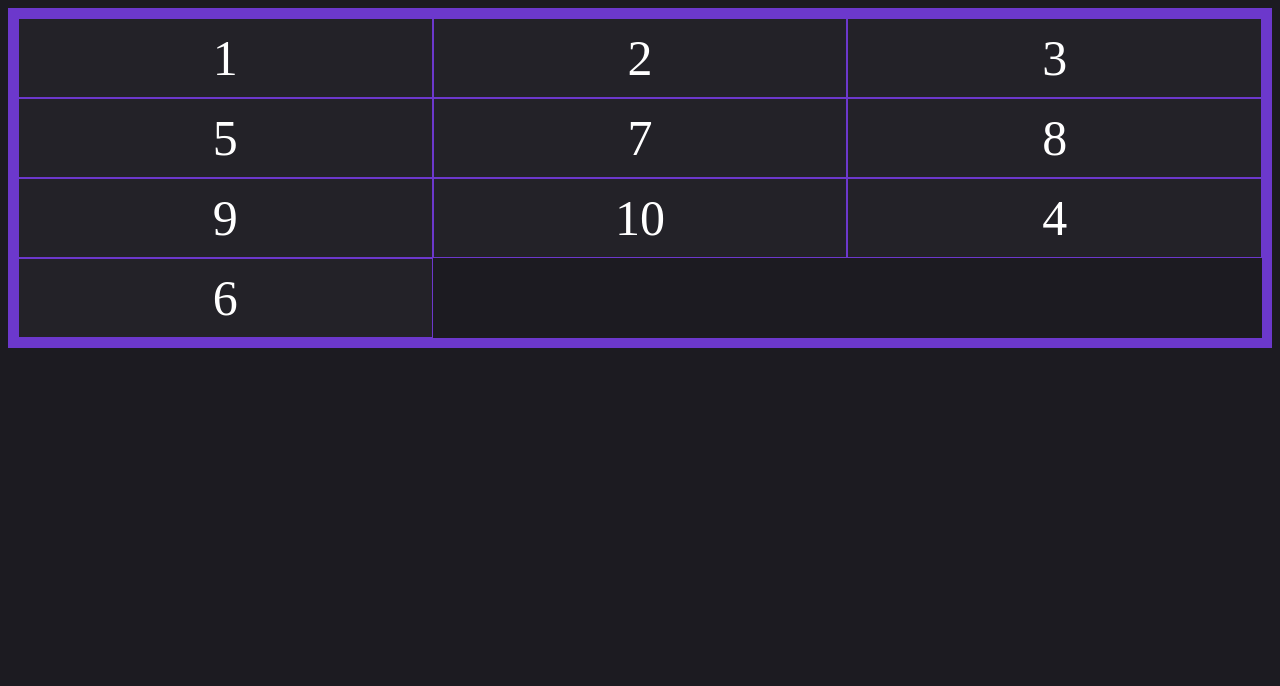
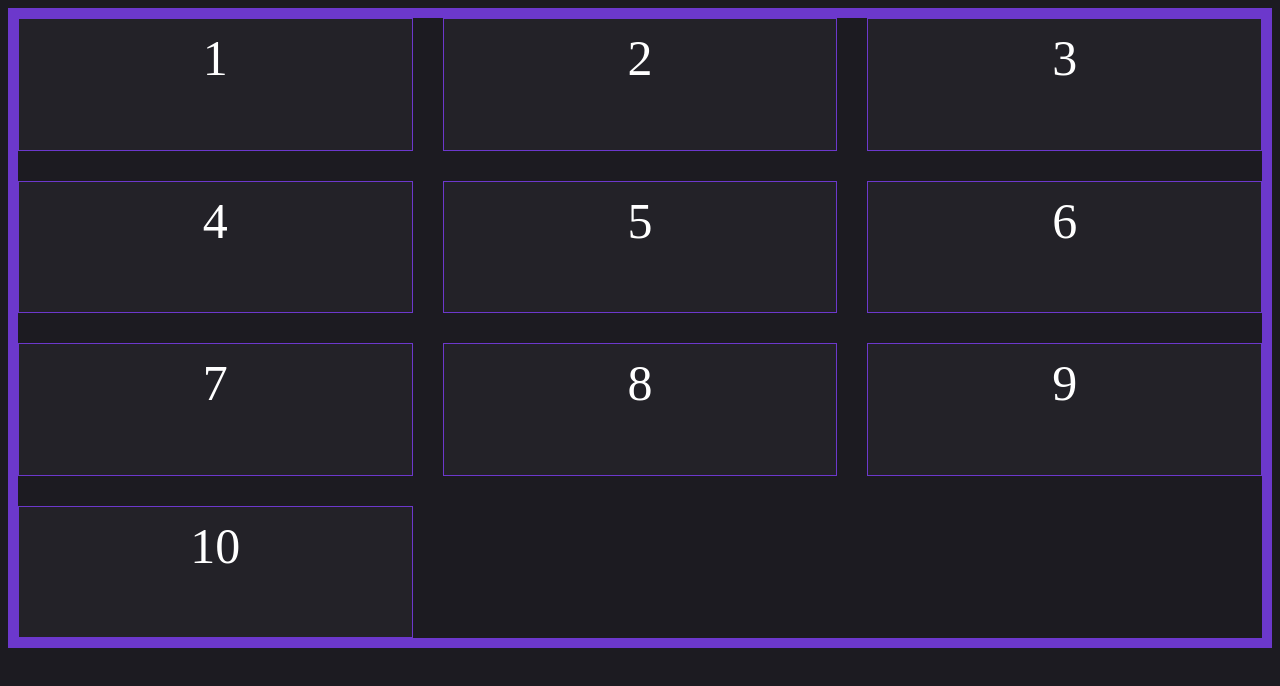
Before and after one commit to Am1d1v/FlexBoxLittlePractice, a plain HTML site: page index.html in a window 1280 px wide. Drawn offline with Linux system fonts and the light colour scheme.

Commit message:
Add files via upload

```diff
--- a/style.sass
+++ b/style.sass
@@ -14,17 +14,14 @@ body
     border: 10px solid #6c38cc
     display: flex
     flex-flow: row wrap
+    height: 80vh
+    gap: 30px
+
 
 .item
     background-color: #232228
     border: 1px solid  #6c38cc
     color: white
     text-align: center
-    width: calc(100% / 3)
     padding: 10px
-
-.item4
-    order: 1
-
-.item6
-    order: 2
+    flex: 0 1 calc( 100% / 3 - 30px * 2 / 3)
```
Also changed, not shown: index.html (+2 -0 lines), style.css, 1 other file.
